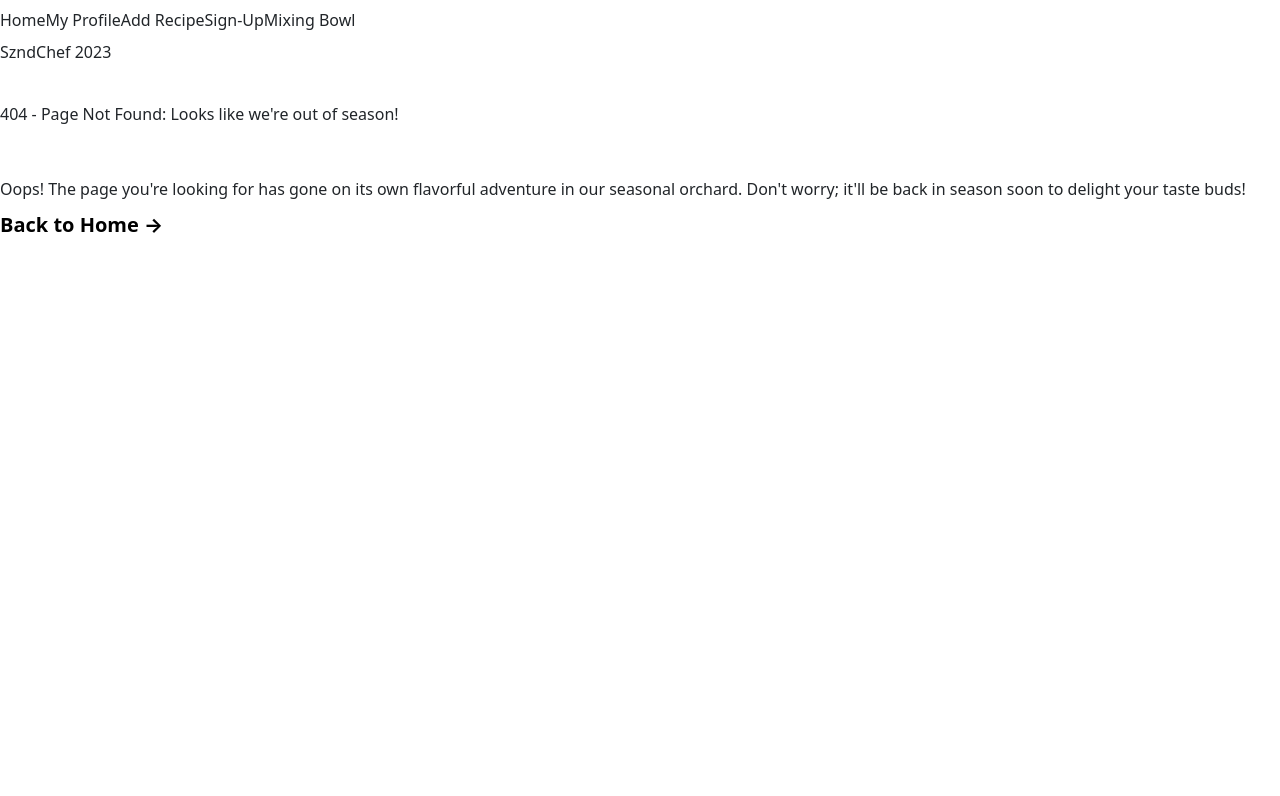
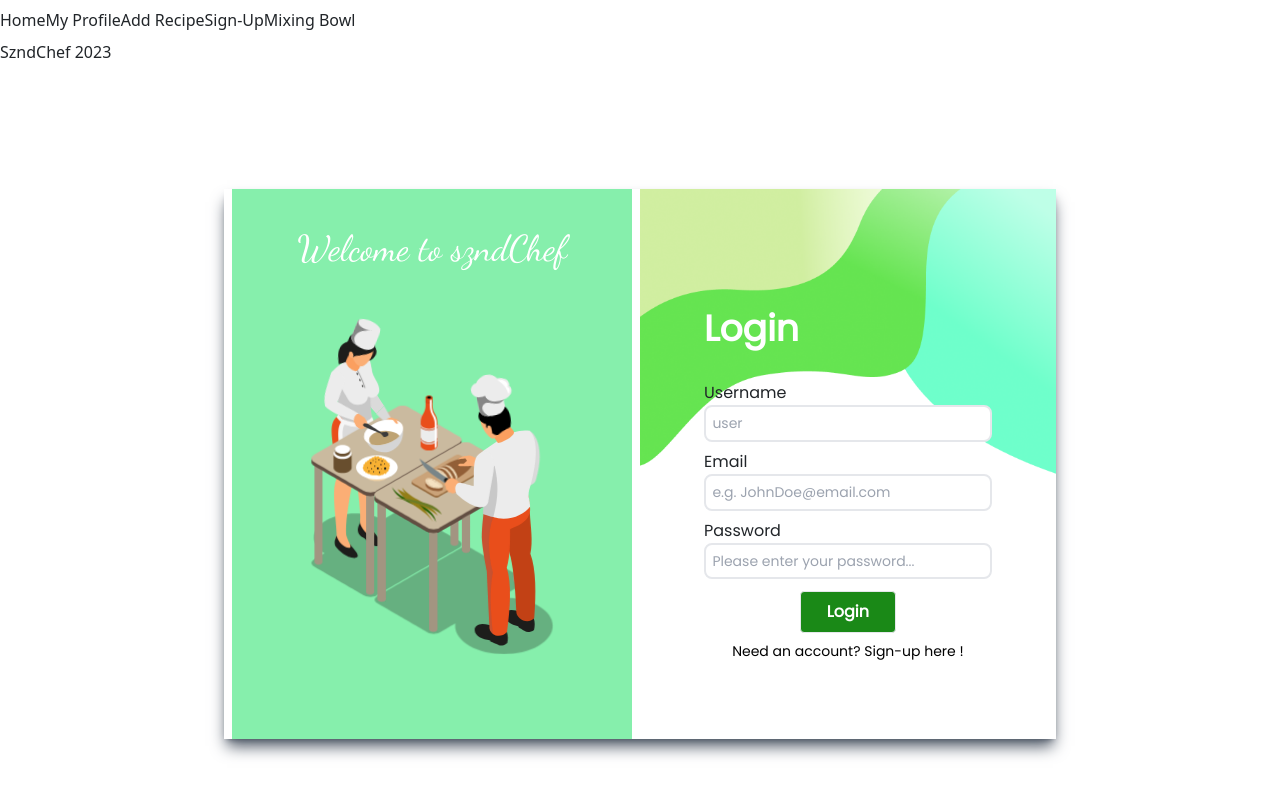
Before and after one commit to SmithNJ13/yao42_frontend, a React (Vite) app: page /login in a window 1280 px wide. Before the commit this address led to /notfound. Shown: the top 796 px of the page. Built offline with nearby package versions, Linux system fonts and the light colour scheme.

Commit message:
login+register

```diff
--- a/src/App.jsx
+++ b/src/App.jsx
@@ -1,7 +1,7 @@
 import React, {useState} from "react";
 import {Routes, Route, Link, useLocation} from "react-router-dom"
 import {NavBar} from './components'
-import { NotFound, RegisterPage, Profile, SeasonalPage, MixingBowl } from "./pages"
+import { NotFound, RegisterPage, Profile, SeasonalPage, MixingBowl, LoginPage } from "./pages"
 import './App.css'
 
 function App() {
@@ -25,6 +25,7 @@ function App() {
         {/* If new pages are being added in, render them before /:season! */}
         <Route path="/profile" element={<Profile/>}/>
         <Route path='/register' element={<RegisterPage />}/>
+        <Route path='/login' element={<LoginPage />} />
         <Route path="/:season" element={<SeasonalPage/>}>
       </Route>
     </Routes>
--- /dev/null
+++ b/src/Pages/Login/index.jsx
@@ -0,0 +1,13 @@
+import React from 'react'
+import { LoginForm } from '../../components'
+
+
+const LoginPage = () => {
+  return (
+    <div>
+        <LoginForm />
+    </div>
+  )
+}
+
+export default LoginPage
--- a/src/components/LoginForm/index.jsx
+++ b/src/components/LoginForm/index.jsx
@@ -8,36 +8,32 @@ const Login = () => {
   const cookingRef = useRef()
 
   return (
-    <div id='page' className='flex  h-screen w-full'>
+    <div id='page' className='tw-flex  tw-h-screen tw-w-full'>
 
-      <div id='form-con' className='grid grid-cols-1 md:grid-cols-2 m-auto shadow-lg shadow-gray-600 border-none'>
-        <div className='hidden relative md:block w-[400px] h-[550px] bg-green-300 mx-auto'>
-            <p className='w-full left-[130px] text-white mt-10 absolute'>Welcome to szndChef</p>
-            {/* <img className='w-full h-full object-cover' src={food} alt='/' /> */}
+      <div id='form-con' className='tw-grid tw-grid-cols-1 md:tw-grid-cols-2 tw-m-auto tw-shadow-lg tw-shadow-gray-600 tw-border-none'>
+        <div className='tw-hidden tw-relative md:tw-block tw-w-[400px] tw-h-[550px] tw-bg-green-300 tw-mx-auto'>
+            <p className='dancing-script-font tw-text-4xl tw-w-full tw-text-white tw-mt-10 tw-absolute tw-text-center'>Welcome to szndChef</p>
             <Lottie onComplete={() => {
-            }} lottieRef={cookingRef} animationData={animationData} className='w-full h-full object-cover relative pt-11'
+            }} lottieRef={cookingRef} animationData={animationData} className='tw-w-full tw-h-full tw-object-cover tw-relative tw-pt-11'
              />
         </div>
-        <form style= {{ backgroundImage: `url(${form})`}} className= 'bg-cover w-full mx-auto px-[4rem]'>
-          <h2 className='text-left text-4xl text-white font-bold pt-[7.5rem] pb-7' >Login</h2>
-          <div className='flex flex-col py-1'>
+        <form style= {{ backgroundImage: `url(${form})`}} className= 'poppins-font tw-bg-cover tw-w-full tw-mx-auto tw-px-[4rem]'>
+          <h2 className='tw-text-left tw-text-4xl tw-text-white tw-font-bold tw-pt-[7.5rem] tw-pb-7 ' >Login</h2>
+          <div className='tw-flex tw-flex-col tw-py-1'>
             <label>Username</label>
-            <input type='text' className='border p-1'/>
+            <input type='text' placeholder='user' className='tw-border-2 tw-rounded-lg focus:tw-border-green-700 focus:tw-outline-none tw-border-gray-200 tw-p-[0.4rem] tw-text-sm'/>
           </div>
-          <div className='flex flex-col py-1'>
+          <div className='tw-flex tw-flex-col tw-py-1'>
             <label>Email</label>
-            <input type='text' className='border p-1' />
+            <input type='email' placeholder='e.g. JohnDoe@email.com' className='tw-border-2 tw-rounded-lg focus:tw-border-green-700 focus:tw-outline-none tw-border-gray-200 tw-p-[0.4rem] tw-text-sm' />
           </div>
-          <div className='flex flex-col py-1'>
+          <div className='tw-flex tw-flex-col tw-py-1'>
             <label>Password</label>
-            <input type='text' className='border p-1' placeholder='Please enter your password...' />
+            <input type='text' className='tw-border-2 tw-rounded-lg focus:tw-border-green-700 focus:tw-outline-none tw-border-gray-200 tw-p-[0.4rem] tw-text-sm' placeholder='Please enter your password...' />
           </div>
-          <div className='flex flex-col py-1'>
-            <label>Confirm Password</label>
-            <input type='text' className='border p-1' placeholder='Please re-enter your password...' />
-          </div>
-          <button type='submit' className='border rounded-2xl flex mx-auto justify-center transition ease-in-out bg-green-500 hover:bg-green-700 w-1/3 my-2 py-2 text-white font-bold'>Sign-Up</button>
-          <p className='text-center'>Already have an account? Login here !</p>
+
+          <button type='submit' className='tw-border tw-rounded-2xl tw-flex tw-mx-auto tw-justify-center tw-transition tw-ease-in-out tw-bg-green-500 hover:tw-bg-green-700 tw-w-1/3 tw-my-2 tw-py-2 tw-text-white tw-font-bold'>Login</button>
+          <p className='tw-text-center tw-text-sm'>Need an account? Sign-up here !</p>
         </form>
       </div>
     </div>
--- a/src/components/RegisterForm/index.jsx
+++ b/src/components/RegisterForm/index.jsx
@@ -21,19 +21,19 @@ const Register = () => {
           <h2 className='tw-text-left tw-text-4xl tw-text-white tw-font-bold tw-pt-[7.5rem] tw-pb-7 ' >Register</h2>
           <div className='tw-flex tw-flex-col tw-py-1'>
             <label>Username</label>
-            <input type='text' className='tw-border p-1'/>
+            <input type='text' className='tw-border-2 tw-rounded-lg focus:tw-border-green-700 focus:tw-outline-none tw-border-gray-200 tw-p-[0.4rem] tw-text-sm'/>
           </div>
           <div className='tw-flex tw-flex-col tw-py-1'>
             <label>Email</label>
-            <input type='text' className='tw-border tw-p-1' />
+            <input type='email' className='tw-border-2 tw-rounded-lg focus:tw-border-green-700 focus:tw-outline-none tw-border-gray-200 tw-p-[0.4rem] tw-text-sm' />
           </div>
           <div className='tw-flex tw-flex-col tw-py-1'>
             <label>Password</label>
-            <input type='text' className='tw-border p-1 tw-text-lg' placeholder='Please enter your password...' />
+            <input type='text' className='tw-border-2 tw-rounded-lg focus:tw-border-green-700 focus:tw-outline-none tw-border-gray-200 tw-p-[0.4rem] tw-text-sm' placeholder='Please enter your password...' />
           </div>
           <div className='tw-flex tw-flex-col tw-py-1'>
             <label>Confirm Password</label>
-            <input type='text' className='tw-border tw-p-1' placeholder='Please re-enter your password...' />
+            <input type='text' className='tw-border-2 tw-rounded-lg focus:tw-border-green-700 focus:tw-outline-none tw-border-gray-200 tw-p-[0.4rem] tw-text-sm' placeholder='Please re-enter your password...' />
           </div>
           <button type='submit' className='tw-border tw-rounded-2xl tw-flex tw-mx-auto tw-justify-center tw-transition tw-ease-in-out tw-bg-green-500 hover:tw-bg-green-700 tw-w-1/3 tw-my-2 tw-py-2 tw-text-white tw-font-bold'>Sign-Up</button>
           <p className='tw-text-center tw-text-sm'>Already have an account? Login here !</p>
--- a/src/components/index.jsx
+++ b/src/components/index.jsx
@@ -1,5 +1,6 @@
 export { default as NavBar } from "./NavBar/index.jsx"
 export { default as RegisterForm } from "./RegisterForm/index.jsx"
+export { default as LoginForm } from "./LoginForm/index.jsx"
 export {default as CarouselComponent} from "./Carousel/index.jsx"
 export {default as RecipeCard} from "./RecipeCard/index.jsx"
 export {default as CommentBox} from "./CommentBox/index.jsx"
--- a/src/pages/index.jsx
+++ b/src/pages/index.jsx
@@ -1,5 +1,6 @@
 export { default as NotFound } from "./NotFound/index.jsx";
 export { default as Profile } from "./Profile/index.jsx"
 export { default as RegisterPage } from "./Register/index.jsx"
-export {default as SeasonalPage} from "./SeasonalPage"
-export {default as MixingBowl} from "./MixingBowl"
+export { default as LoginPage } from "./Login/index.jsx"
+export { default as SeasonalPage } from "./SeasonalPage"
+export { default as MixingBowl } from "./MixingBowl"
```
Also changed, not shown: 1 other file (tests, documents, lock files or other folders).
